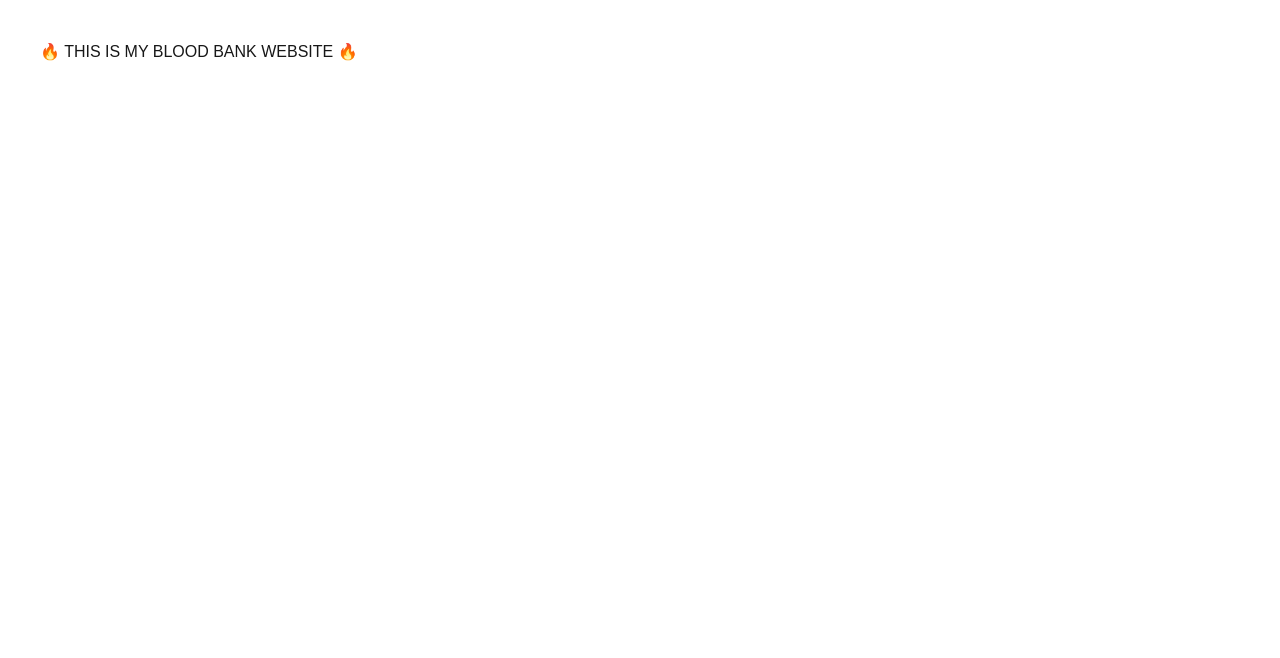
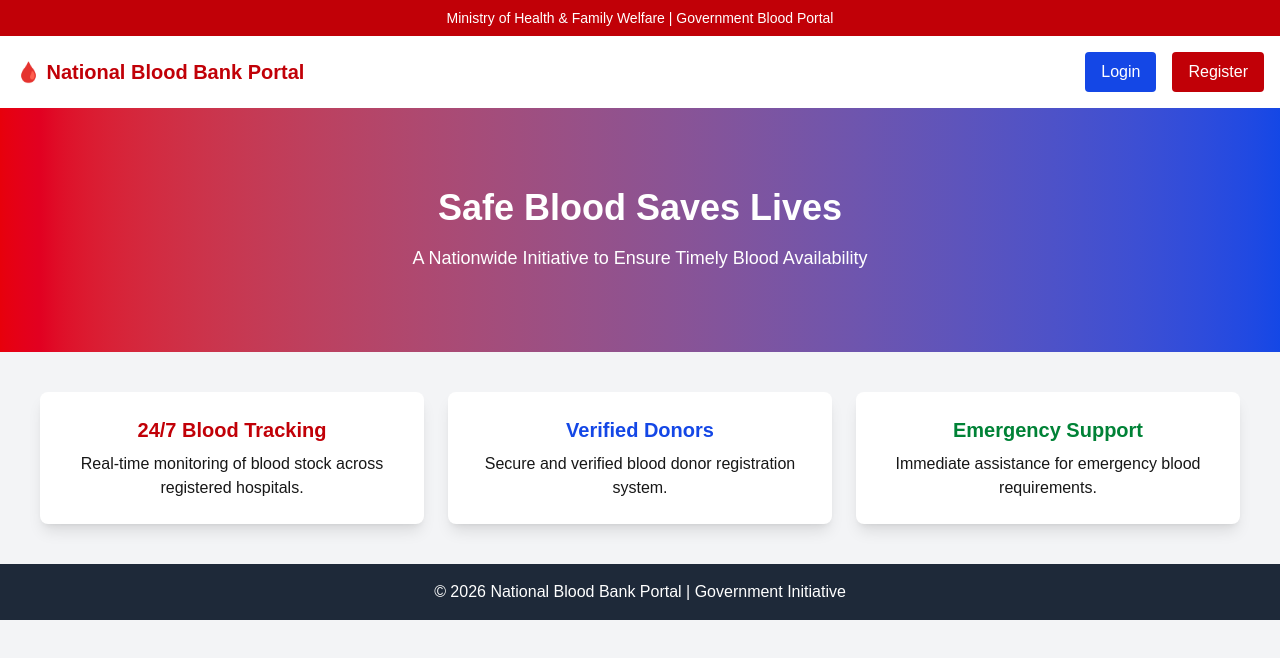
Before and after one commit to AS0825/blood-bank, a Next.js app: page / in a window 1280 px wide. Shown: the top 658 px of the page. Built offline with nearby package versions, Linux system fonts and the light colour scheme.

Commit message:
Added government portal UI

```diff
--- a/app/page.tsx
+++ b/app/page.tsx
@@ -1,7 +1,80 @@
+import Link from "next/link";
+
 export default function Home() {
   return (
-    <div style={{padding: "40px"}}>
-      <h1>🔥 THIS IS MY BLOOD BANK WEBSITE 🔥</h1>
+    <div className="min-h-screen bg-gray-100">
+
+      {/* Top Header */}
+      <div className="bg-red-700 text-white text-center py-2 text-sm">
+        Ministry of Health & Family Welfare | Government Blood Portal
+      </div>
+
+      {/* Navbar */}
+      <nav className="bg-white shadow-md p-4 flex justify-between items-center">
+        <h1 className="text-xl font-bold text-red-700">
+          🩸 National Blood Bank Portal
+        </h1>
+
+        <div className="space-x-4">
+          <Link href="/login">
+            <button className="px-4 py-2 bg-blue-700 text-white rounded hover:bg-blue-800 transition">
+              Login
+            </button>
+          </Link>
+
+          <Link href="/signup">
+            <button className="px-4 py-2 bg-red-700 text-white rounded hover:bg-red-800 transition">
+              Register
+            </button>
+          </Link>
+        </div>
+      </nav>
+
+      {/* Hero Section */}
+      <div className="text-center py-20 bg-gradient-to-r from-red-600 to-blue-700 text-white">
+        <h2 className="text-4xl font-bold mb-4">
+          Safe Blood Saves Lives
+        </h2>
+        <p className="text-lg">
+          A Nationwide Initiative to Ensure Timely Blood Availability
+        </p>
+      </div>
+
+      {/* Info Section */}
+      <div className="grid md:grid-cols-3 gap-6 p-10">
+        <div className="bg-white p-6 shadow-lg rounded-lg text-center">
+          <h3 className="text-xl font-bold text-red-700 mb-2">
+            24/7 Blood Tracking
+          </h3>
+          <p>
+            Real-time monitoring of blood stock across registered hospitals.
+          </p>
+        </div>
+
+        <div className="bg-white p-6 shadow-lg rounded-lg text-center">
+          <h3 className="text-xl font-bold text-blue-700 mb-2">
+            Verified Donors
+          </h3>
+          <p>
+            Secure and verified blood donor registration system.
+          </p>
+        </div>
+
+        <div className="bg-white p-6 shadow-lg rounded-lg text-center">
+          <h3 className="text-xl font-bold text-green-700 mb-2">
+            Emergency Support
+          </h3>
+          <p>
+            Immediate assistance for emergency blood requirements.
+          </p>
+        </div>
+      </div>
+
+      {/* Footer */}
+      <footer className="bg-gray-800 text-white text-center py-4">
+        © 2026 National Blood Bank Portal | Government Initiative
+      </footer>
+
     </div>
   );
 }
```
